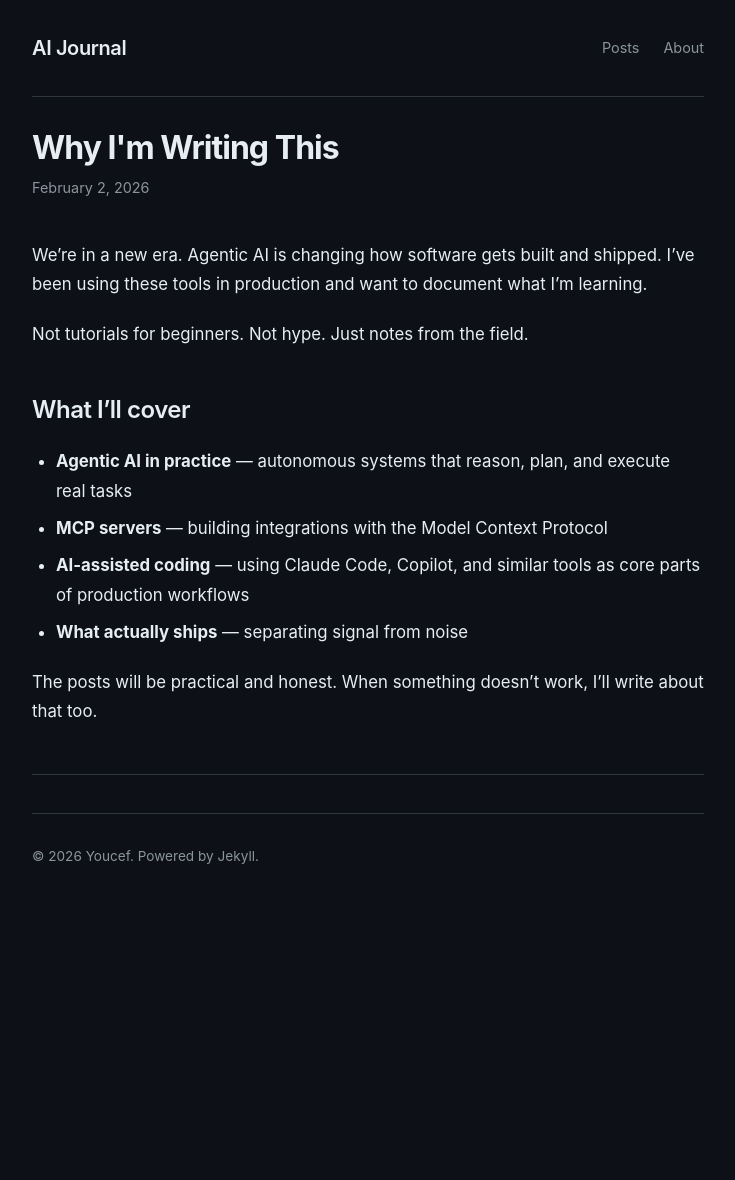
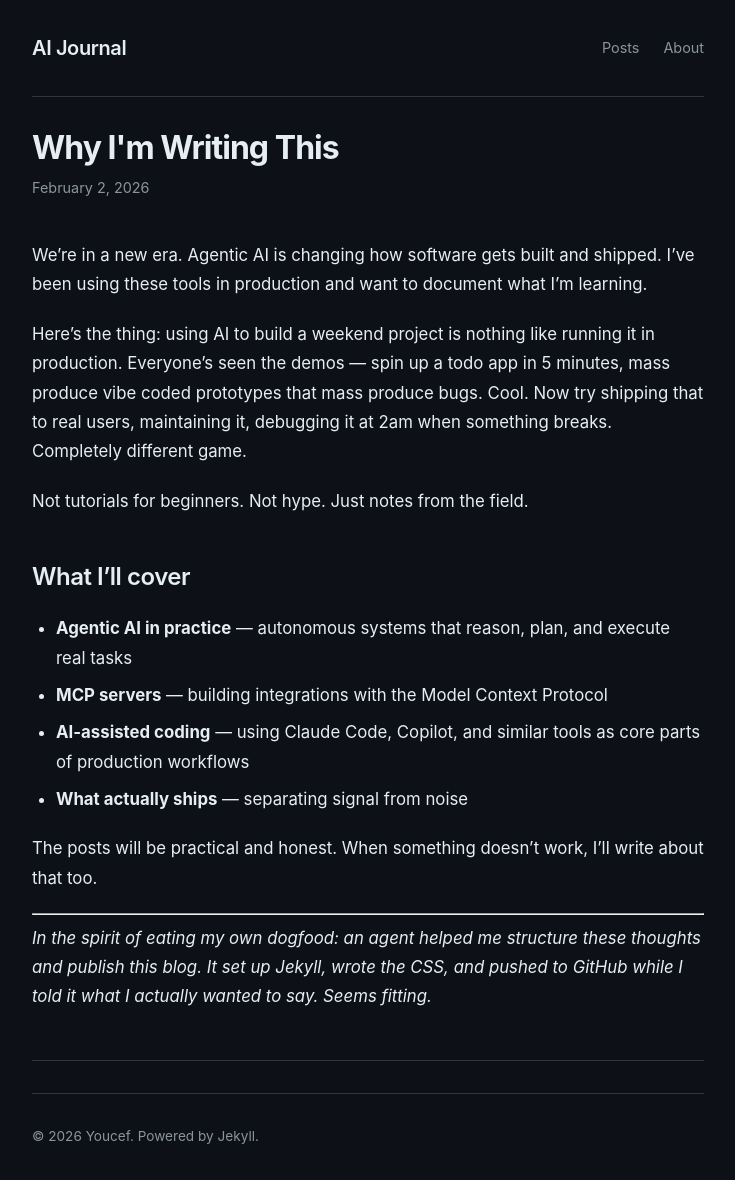
Before and after one commit to youcefjd/youcefdjeddar, a Jekyll site: the page built from _posts/2026-02-02-hello-world.md, in a window 1280 px wide. Shown: the whole page, without its empty margins (272-1007 px from the left). Built offline with Jekyll 4.4.1, drawn with Linux system fonts in a browser that asks for light colours; before the commit the page ends 900 px from its top, so only the background shows below that.

Commit message:
Add production vs toy apps contrast and meta note about agent assistance
Co-Authored-By: Claude Opus 4.5 <noreply@anthropic.com>

```diff
--- a/_posts/2026-02-02-hello-world.md
+++ b/_posts/2026-02-02-hello-world.md
@@ -6,6 +6,8 @@ description: "Documenting what actually works with agentic AI in production."
 ---
 
 We're in a new era. Agentic AI is changing how software gets built and shipped. I've been using these tools in production and want to document what I'm learning.
+
+Here's the thing: using AI to build a weekend project is nothing like running it in production. Everyone's seen the demos — spin up a todo app in 5 minutes, mass produce vibe coded prototypes that mass produce bugs. Cool. Now try shipping that to real users, maintaining it, debugging it at 2am when something breaks. Completely different game.
 
 Not tutorials for beginners. Not hype. Just notes from the field.
 
@@ -17,3 +19,7 @@ Not tutorials for beginners. Not hype. Just notes from the field.
 - **What actually ships** — separating signal from noise
 
 The posts will be practical and honest. When something doesn't work, I'll write about that too.
+
+---
+
+*In the spirit of eating my own dogfood: an agent helped me structure these thoughts and publish this blog. It set up Jekyll, wrote the CSS, and pushed to GitHub while I told it what I actually wanted to say. Seems fitting.*
```
